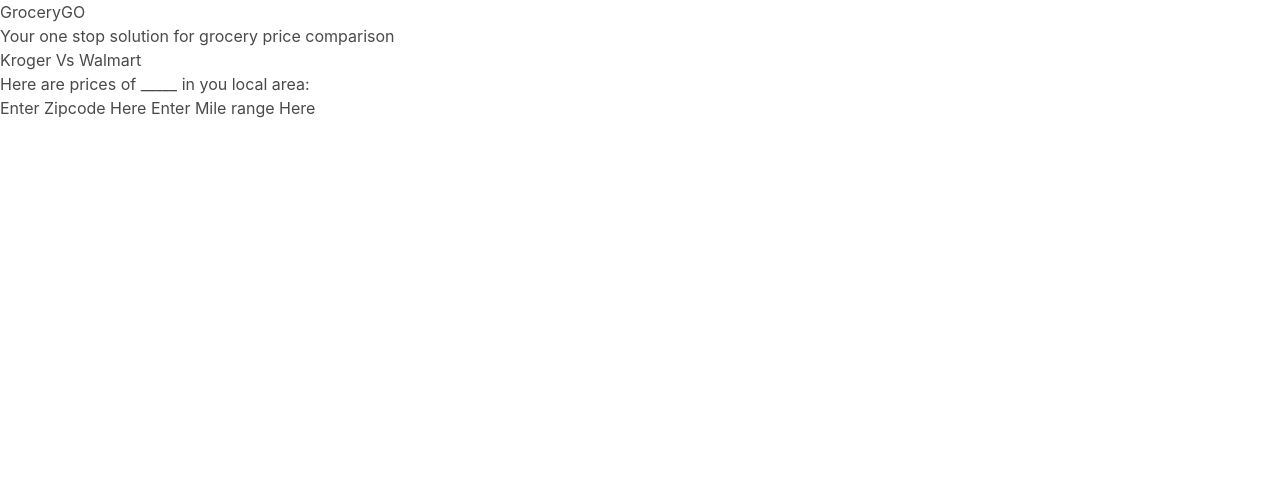
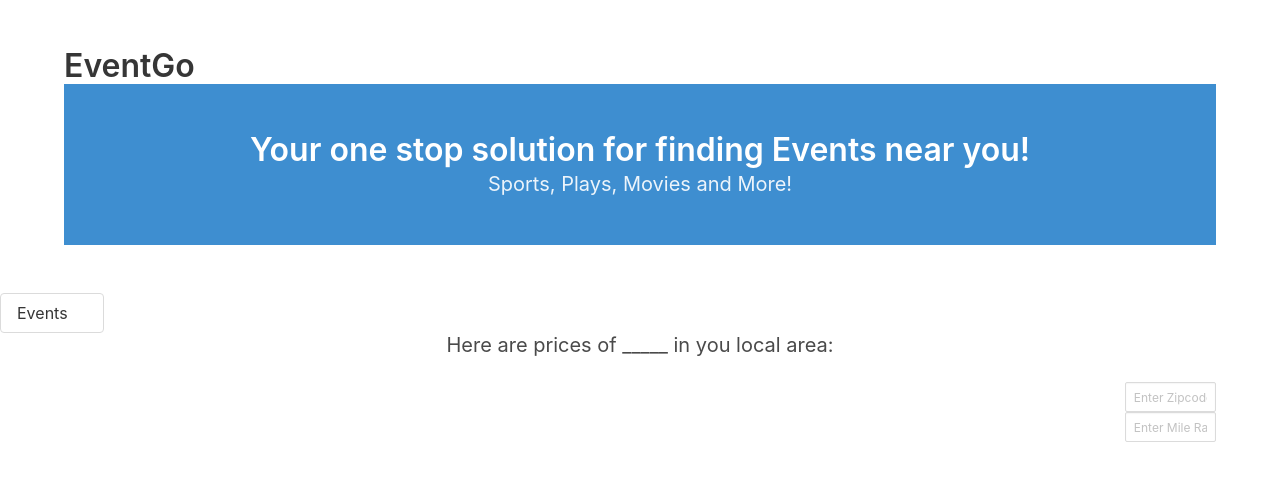
Before and after one commit to Phansen47/EventGo, a plain HTML site: page index.html in a window 1280 px wide. Drawn offline with nearby package versions, Linux system fonts and the light colour scheme.

Commit message:
added html and css inside html using bulma

```diff
--- a/index.html
+++ b/index.html
@@ -3,29 +3,72 @@
 <head>
     <meta charset="UTF-8">
     <meta name="viewport" content="width=device-width, initial-scale=1">
-    <title>GroceryGO</title>
+    <title>EventGo</title>
     <link rel="stylesheet" href="https://cdn.jsdelivr.net/npm/bulma@0.9.4/css/bulma.min.css">
     <link rel="stylesheet" href="./assets/reset.css">
     <link rel="stylesheet" href="./css/mystyles.css">
 </head>
-<header>GroceryGO</header>
-<h2 class="slogan">Your one stop solution for grocery price comparison</h2>
-<h3 class="kroger-vs-walmart">Kroger Vs Walmart</h3>
+<section class="section">
+    <div class="container">
+<span class="title has-text-centered">
+    EventGo
+</span>
+<section class="hero is-info">
+    <div class = "hero-body">
+        <div class = "container">
+           <h1 class = "title has-text-centered">
+            Your one stop solution for finding Events near you!
+           </h1>
+           <h2 class = "subtitle has-text-centered">
+            Sports, Plays, Movies and More!
+           </h2>
+        </div>
+     </div>
+</section>
+    </div>
+</section>
 <body>
+    <div class="dropdown is-hoverable">
+        <div class="dropdown-trigger">
+          <button class="button" aria-haspopup="true" aria-controls="dropdown-menu">
+            <span>Events</span>
+            <span class="icon is-small">
+              <i class="fas fa-angle-down" aria-hidden="true"></i>
+            </span>
+          </button>
+        </div>
+        <div class="dropdown-menu" id="dropdown-menu" role="menu">
+          <div class="dropdown-content">
+            <a href="#" class="dropdown-item">
+              Sports
+            </a>
+            <a href="" class="dropdown-item">
+              Concerts
+            </a>
+            <a href="#" class="dropdown-item">
+              Musicals
+            </a>
+            <a href="#" class="dropdown-item">
+              Plays
+            </a>
+            <a href="#" class="dropdown-item">
+              Movies
+            </a>
+          </div>
+        </div>
+      </div>
     <div>
-        <div class="food-drink-section">
-            <!-- Food/Drinks Section -->
-        </div>
-        <div class='cleaning-supplies-section'>
-            <!-- Cleaning Supplies Section -->
-        </div>
-    </div>
-    <div>
-        <h3> Here are prices of _____ in you local area:</h3>
-        <div class='map'>
+
+
+        <h3 class="subtitle has-text-centered"> Here are prices of _____ in you local area:</h3>
+        <div class='container'>
             <!-- Google map location -->
-            <span>Enter Zipcode Here</span>
-            <span>Enter Mile range Here</span>
+            <div class="columns is-pulled-right" style = 'width:10%'>
+                <div class="column">
+                    <input class = "input is-small" size = '6' type = "text" placeholder = "Enter Zipcode">
+                    <input class = "input is-small" size = '6' type = "text" placeholder = "Enter Mile Range">
+                </div>
+            </div>
         </div>
     </div>
 </body>
```
